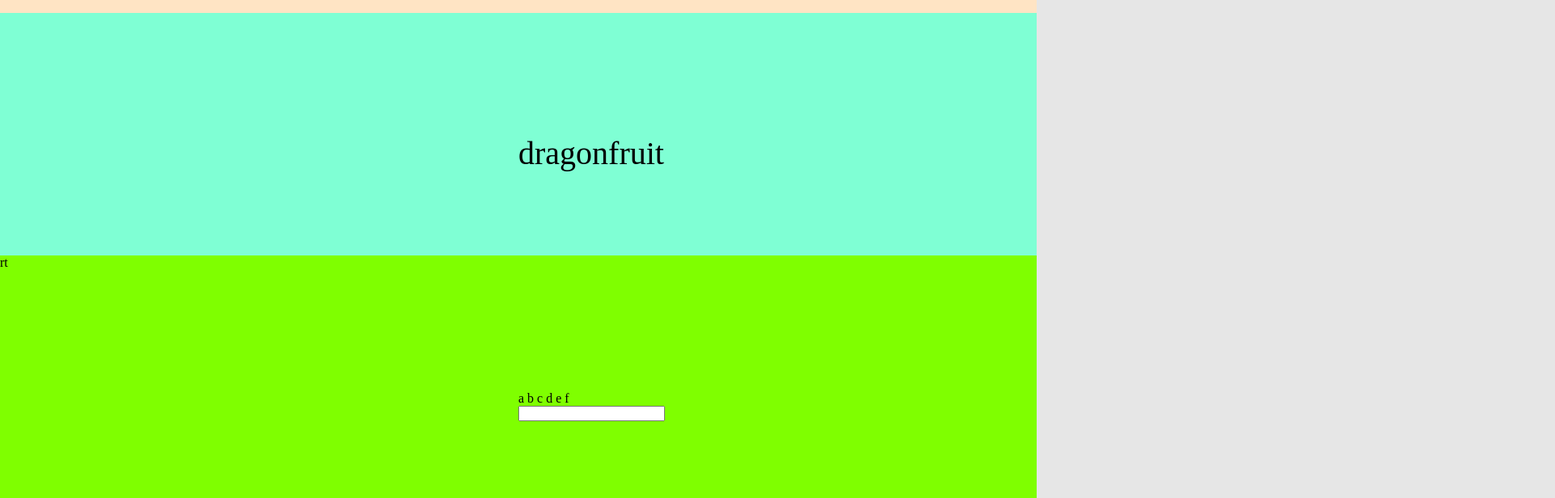
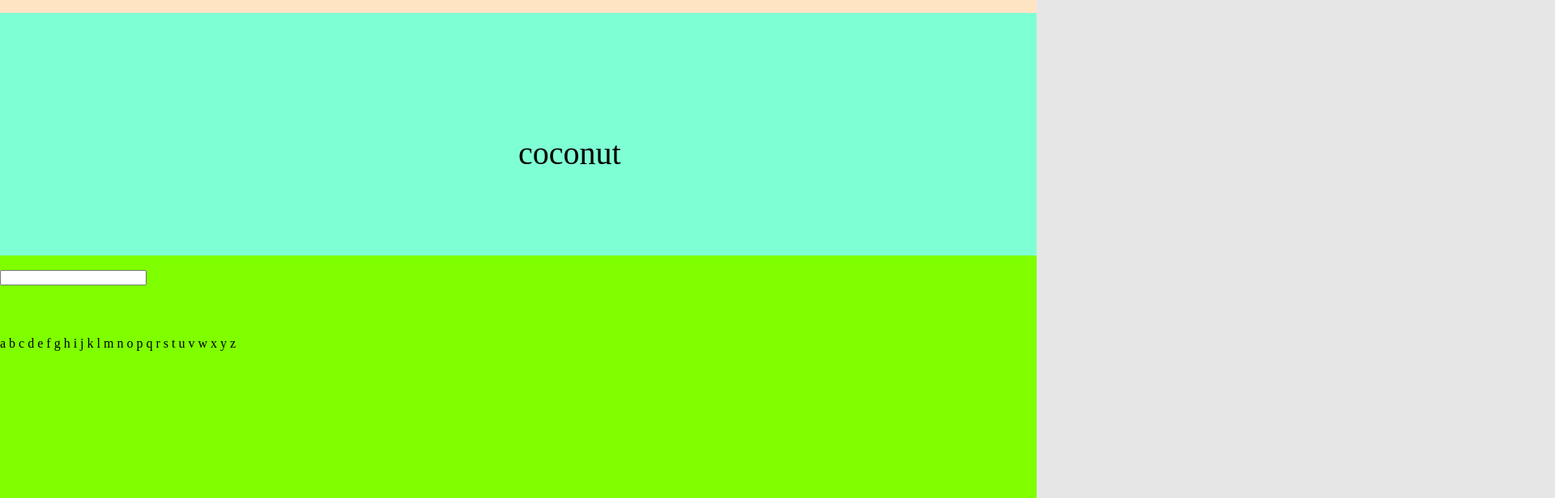
Before and after one commit to wharky/hangman, a plain HTML site: page index.html in a window 1280 px wide. Shown: the part 284-900 px from the top of the page at 81% size, 1920 px wide, since content can reach past the window. Drawn offline with Linux system fonts and the light colour scheme.

Commit message:
hangman commit

```diff
--- a/css/main.css
+++ b/css/main.css
@@ -41,8 +41,12 @@ html {
     background-color:chartreuse;
 }
 
-#text{
+#alphabets {
     position: relative;
-    top: 50%;
-    left: 50%;
+    top: 100px;
 }
+
+.disabled {
+    opacity: 30%;
+    color: red;
+}
--- a/index.html
+++ b/index.html
@@ -13,20 +13,41 @@
     <div id="question-section">
         <span id="question">question</span>
     </div>
-    <div id="text-section">rt
-        <div id="text">
-            <div id="letter">
-                <a>a</a>
-                <a>b</a>
-                <a>c</a>
-                <a>d</a>
-                <a>e</a>
-                <a>f</a>
+    <div id="text-section">
+            <div id="alphabets">
+                <a class="alphabet">a</a>
+                <a class="alphabet">b</a>
+                <a class="alphabet">c</a>
+                <a class="alphabet">d</a>
+                <a class="alphabet">e</a>
+                <a class="alphabet">f</a>
+                <a class="alphabet">g</a>
+                <a class="alphabet">h</a>
+                <a class="alphabet">i</a>
+                <a class="alphabet">j</a>
+                <a class="alphabet">k</a>
+                <a class="alphabet">l</a>
+                <a class="alphabet">m</a>
+                <a class="alphabet">n</a>
+                <a class="alphabet">o</a>
+                <a class="alphabet">p</a>
+                <a class="alphabet">q</a>
+                <a class="alphabet">r</a>
+                <a class="alphabet">s</a>
+                <a class="alphabet">t</a>
+                <a class="alphabet">u</a>
+                <a class="alphabet">v</a>
+                <a class="alphabet">w</a>
+                <a class="alphabet">x</a>
+                <a class="alphabet">y</a>
+                <a class="alphabet">z</a>
             </div>
-            <input type="text">
-        </div>
+            <div id="inputs">
+                <input type="text">
+            </div>
     </div>
 </body>
 <link type="text/css" rel="stylesheet" href="css/main.css">
 <script type="text/javascript" src="js/main.js"></script>
+<script type="text/javascript" src="js/hangman.js"></script>
 </html>
--- /dev/null
+++ b/js/hangman.js
@@ -0,0 +1,17 @@
+class Hangman {
+    constructor(a, b) {
+        this.a = a;
+        this.b = b;
+        console.log(a);
+        console.log(b);
+    }
+
+    move = () =>{
+        document.getElementById('question').innerText += 'a';
+        console.log(document.getElementById('question').innerText)
+    }
+}
+
+let man = new Hangman('im a string a', 2);
+
+console.log(man.move());
--- a/js/main.js
+++ b/js/main.js
@@ -1,12 +1,28 @@
 // 배열
 fruits = ['apple', 'banana', 'coconut', 'dragonfruit']
 
-// 랜덤 추출
-let fruit = fruits[Math.floor(Math.random()*fruits.length)];
+// 랜덤 추출, 띄우기
+let change = () =>{
+    let fruit = fruits[Math.floor(Math.random()*fruits.length)];
+    document.getElementById("question").innerHTML=fruit;
+}
 
-let change = () =>{
-        document.getElementById("question").innerHTML=fruit;
+// 알파벳 선택자
+let alphabets = document.getElementsByClassName('alphabet');
+
+// 누른 키와 알파벳 비교
+let checkKeyPressed = (keyCode) => {
+
+    // 사용된 알파벳 비활성화
+    for (var i = 0; i < alphabets.length; i++){
+        if(keyCode.key == alphabets[i].innerHTML){
+            alphabets[i].classList.add('disabled');
+        }
+    }
 }
+
+// 키보드 누르면 바인딩
+document.addEventListener("keydown", checkKeyPressed, true);
 
 window.onload = () => {
     change();
```
